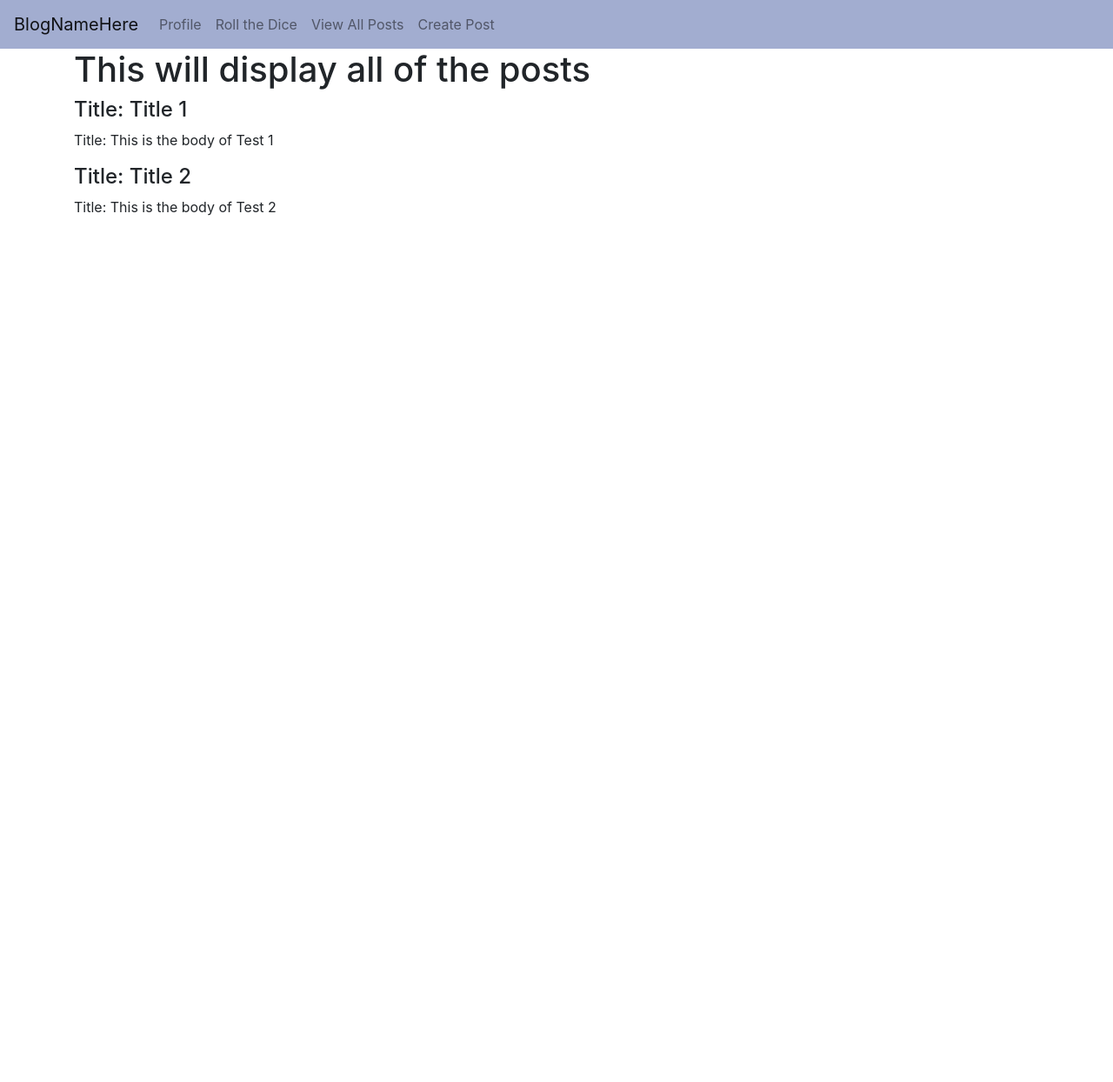
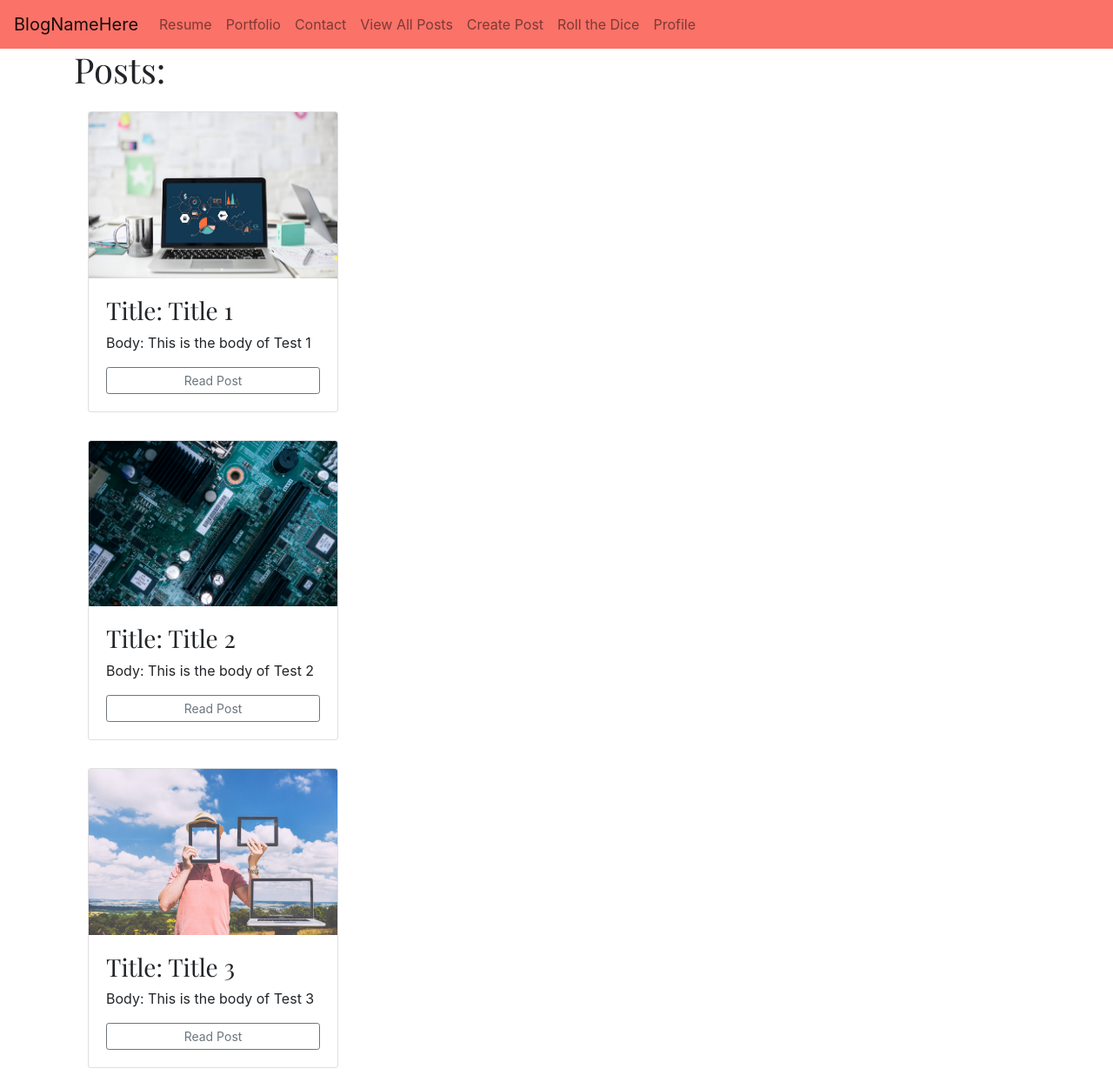
Before and after one commit to LexiPedrottiMorgan/spring-blog, a Spring Boot app: page /posts in a window 1280 px wide. Shown: the whole page at 87% size. Before the commit the page ends 248 px from the top, so only its background shows below. Run offline with Spring Boot 4, Linux system fonts and the light colour scheme.

Commit message:
started styling

```diff
--- a/src/main/java/com/codeup/blog/controllers/PostController.java
+++ b/src/main/java/com/codeup/blog/controllers/PostController.java
@@ -21,11 +21,13 @@ public class PostController {
 //    create a list:
         List<Post> postList = new ArrayList<>();
 //    create ad objects:
-        Post post1 = new Post("Title 1", "This is the body of Test 1", 1);
-        Post post2 = new Post("Title 2", "This is the body of Test 2", 2);
+        Post post1 = new Post("Title 1", "This is the body of Test 1", 1, "/img/computer.jpg");
+        Post post2 = new Post("Title 2", "This is the body of Test 2", 2, "/img/board-circuit.jpg");
+        Post post3 = new Post("Title 3", "This is the body of Test 3", 2, "/img/man.jpg");
 //    add the post objects to the list:
         postList.add(post1);
         postList.add(post2);
+        postList.add(post3);
 //    send the list of post objects to the view:
         model.addAttribute("postList", postList);
         return "posts/index";
@@ -35,19 +37,13 @@ public class PostController {
 //  individual post page:
     @GetMapping("/posts/{id}")
     public String show(@PathVariable long id, Model model) {
-        Post postToView = new Post("Single Post Tester Title", "This is the tester body. This is a test blog post to show a single posts page.", id);
+        Post postToView = new Post("Single Post Tester Title", "This is the tester body. This is a test blog post to show a single posts page.", id, "/img/computer.jpg");
         String title = postToView.getTitle();
         String body = postToView.getBody();
         model.addAttribute("postToView", postToView);
         model.addAttribute("title", title);
         model.addAttribute("body", body);
         return "/posts/show";
-    }
-
-// send to profile
-    @GetMapping("/profile")
-        public String usersProfile(){
-            return "profile";
     }
 
 
--- /dev/null
+++ b/src/main/resources/static/css/main.css
@@ -0,0 +1,12 @@
+h1 {
+    font-family: 'Playfair Display', serif;
+}
+
+.fancy-serif {
+    font-family: 'Playfair Display', serif;
+}
+
+/*figure out how to override bootstrap css*/
+#bootstrap-overrides .card {
+    border-radius: 0;
+}
--- a/src/main/resources/templates/fragments/header.html
+++ b/src/main/resources/templates/fragments/header.html
@@ -5,6 +5,10 @@
     <title th:text="${title}"></title>
 <!--bootstrap css link-->
     <link rel="stylesheet" href="https://stackpath.bootstrapcdn.com/bootstrap/4.3.1/css/bootstrap.min.css" integrity="sha384-ggOyR0iXCbMQv3Xipma34MD+dH/1fQ784/j6cY/iJTQUOhcWr7x9JvoRxT2MZw1T" crossorigin="anonymous" />
+    <!--google fonts-->
+    <link href="https://fonts.googleapis.com/css?family=Playfair+Display" rel="stylesheet" />
+<!--my custom css-->
+    <link rel="stylesheet" href="/css/main.css" />
 </head>
 <body>
 <h1>This is a template for the header</h1>
--- a/src/main/resources/templates/fragments/navbar.html
+++ b/src/main/resources/templates/fragments/navbar.html
@@ -7,17 +7,20 @@
 <body>
 <h1>This is a template for the Navbar</h1>
         <th:block th:fragment="navbar">
-            <nav class="sticky-top navbar navbar-light navbar-expand-lg" style="background-color: #a2add0;">
+            <nav class="sticky-top navbar navbar-light navbar-expand-lg" style="background-color: #fa7268;">
                 <a class="navbar-brand" href="/">BlogNameHere</a>
                 <button class="navbar-toggler" type="button" data-toggle="collapse" data-target="#navbarNav" aria-controls="navbarNav" aria-expanded="false" aria-label="Toggle navigation">
                     <span class="navbar-toggler-icon"></span>
                 </button>
                 <div class="collapse navbar-collapse" id="navbarNav">
                     <ul class="navbar-nav">
-                        <li class="nav-item"><a class="nav-link" th:href="@{/profile}">Profile</a></li>
-                        <li class="nav-item"><a class="nav-link" th:href="@{/roll-dice}">Roll the Dice</a></li>
+                        <li class="nav-item"><a class="nav-link" th:href="@{/resume}">Resume</a></li>
+                        <li class="nav-item"><a class="nav-link" th:href="@{/portfolio}">Portfolio</a></li>
+                        <li class="nav-item"><a class="nav-link" th:href="@{/contact}">Contact</a></li>
                         <li class="nav-item"><a class="nav-link" th:href="@{/posts}">View All Posts</a></li>
                         <li class="nav-item"><a class="nav-link" th:href="@{/posts/create}">Create Post</a></li>
+                        <li class="nav-item"><a class="nav-link" th:href="@{/roll-dice}">Roll the Dice</a></li>
+                        <li class="nav-item"><a class="nav-link" th:href="@{/profile}">Profile</a></li>
                     </ul>
                 </div>
             </nav>
--- a/src/main/resources/templates/posts/index.html
+++ b/src/main/resources/templates/posts/index.html
@@ -7,11 +7,21 @@
 <div th:replace="fragments/navbar :: navbar"></div>
 
 <div class="container">
-    <h1>This will display all of the posts</h1>
+    <h1>Posts:</h1>
 
     <div th:each="post : ${postList}">
-        <h4>Title: <span th:text="${post.title}"></span></h4>
-        <p>Title: <span th:text="${post.body}"></span></p>
+        <div class="row">
+            <div class="col-4">
+                <div class="card m-3" style="width: 18rem;">
+                    <img th:src="${post.image}" class="card-img-top" alt="computer" />
+                    <div class="card-body">
+                        <h3 class="fancy-serif">Title: <span th:text="${post.title}"></span></h3>
+                        <p>Body: <span th:text="${post.body}"></span></p>
+                        <a href="/posts/${post.id}" class="btn btn-sm btn-outline-secondary btn-block">Read Post</a>
+                    </div>
+                </div>
+            </div>
+        </div>
     </div>
 </div>
 
```
Also changed, not shown: src/main/java/com/codeup/blog/controllers/websiteController.java (added, +34 -0 lines), src/main/java/com/codeup/blog/posts/Post.java (+11 -1 lines), src/main/resources/templates/contact.html (added, +14 -0 lines), src/main/resources/templates/portfolio.html (added, +14 -0 lines), src/main/resources/templates/resume.html (added, +14 -0 lines), src/main/resources/static/img/board-circuit.jpg (added), src/main/resources/static/img/computer.jpg (added), src/main/resources/static/img/man.jpg (added).
